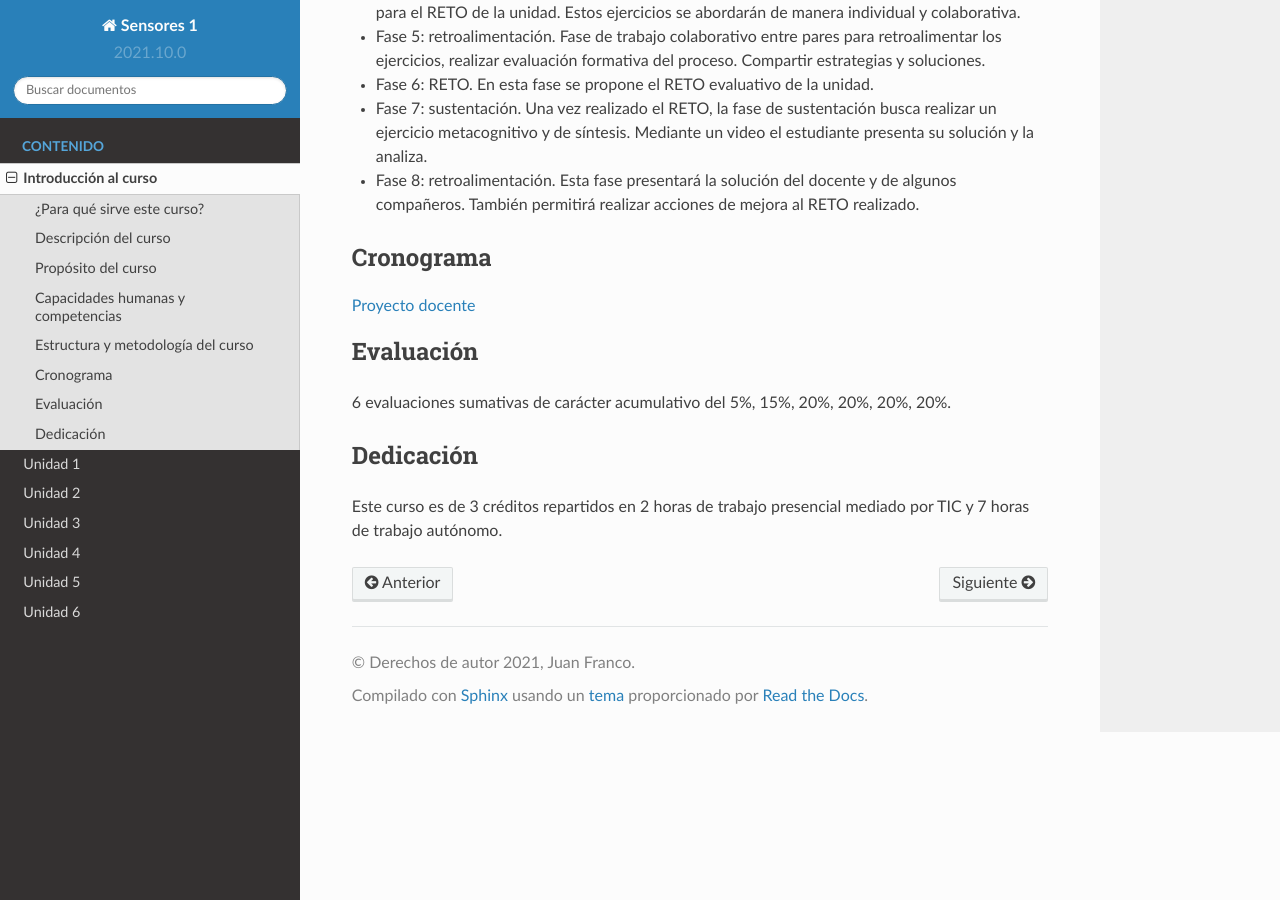
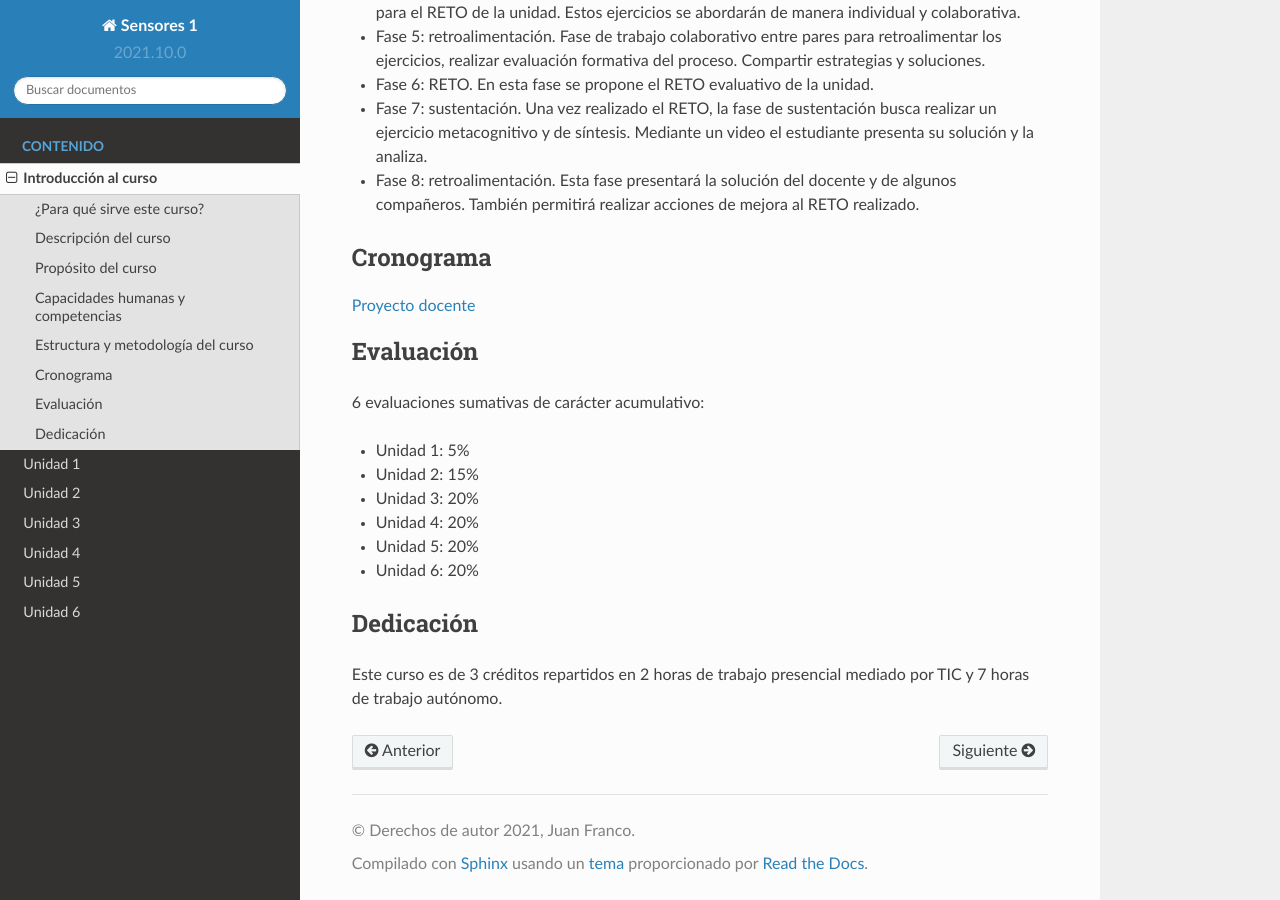
Before and after one commit to juanferfranco/sensores1, a Sphinx documentation site: the page built from docs/_intro/intro.rst, in a window 1280 px wide and 900 px high, scrolled down 1591 px. Built offline with Sphinx 7.4.7 and the Read the Docs theme 2.0.0, drawn with Linux system fonts in a browser that asks for light colours.

Commit message:
update intro

```diff
--- a/docs/_intro/intro.rst
+++ b/docs/_intro/intro.rst
@@ -94,7 +94,14 @@ Cronograma
 
 Evaluación
 -----------
-6 evaluaciones sumativas de carácter acumulativo del 5%, 15%, 20%, 20%, 20%, 20%.
+6 evaluaciones sumativas de carácter acumulativo:
+
+* Unidad 1: 5%
+* Unidad 2: 15%
+* Unidad 3: 20%
+* Unidad 4: 20%
+* Unidad 5: 20%
+* Unidad 6: 20%
 
 Dedicación
 -----------
```
